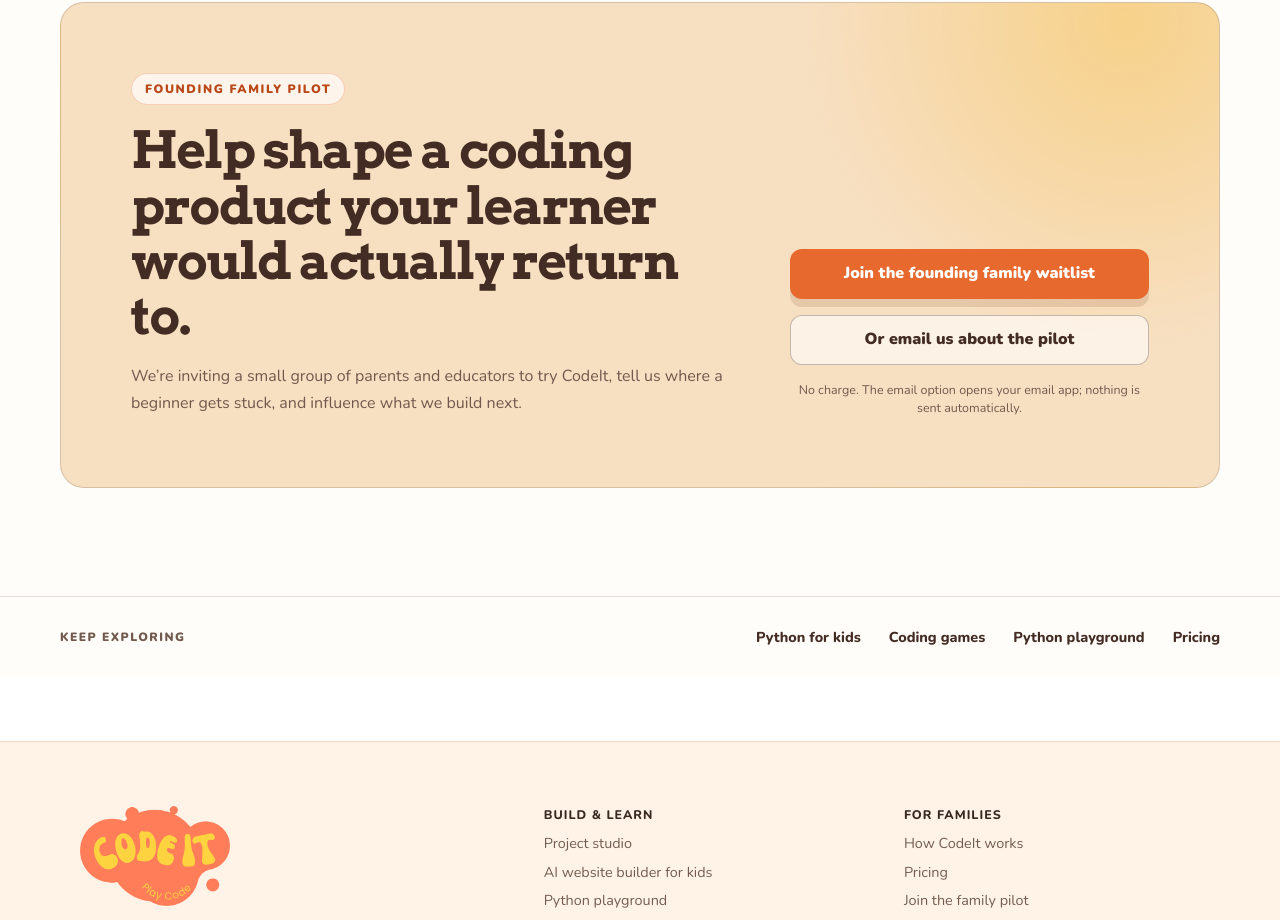
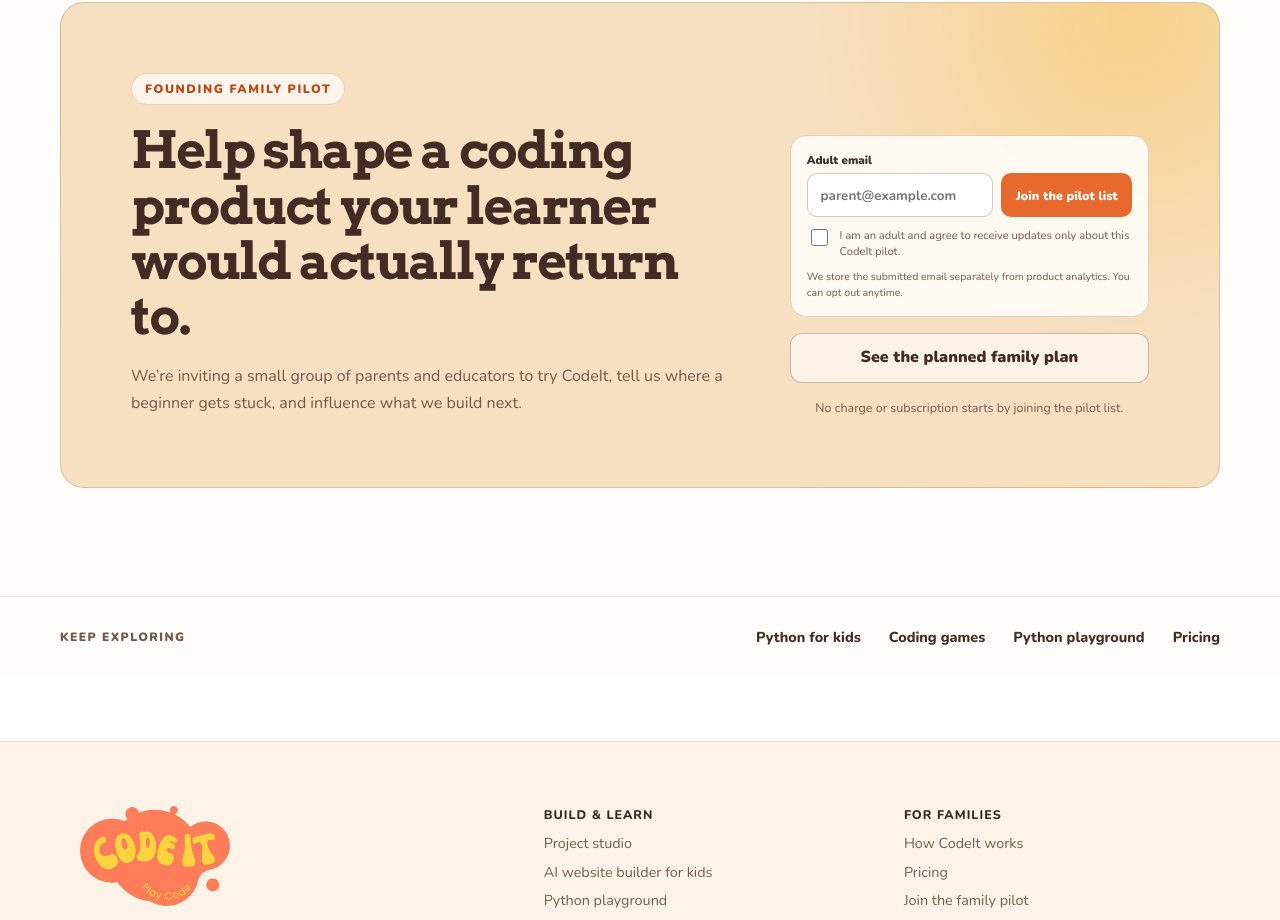
Before and after one commit to alqudah1/CodeIt, a React (Create React App) app in the folder packages/gamified-elearning/: page /coding-for-kids in a window 1280 px wide. Shown: the part 5132-6052 px from the top of the page. Built offline with nearby package versions, Linux system fonts and the light colour scheme; no server answers; the HTML template or start-up script is replaced by a standard one.

Commit message:
Capture parent pilot leads on the guide

```diff
--- /dev/null
+++ b/packages/gamified-elearning/src/pages/Home/HomePilotSignup.css
@@ -0,0 +1,126 @@
+.founding-signup {
+  --founding-ink: #3d302b;
+  --founding-muted: #72594d;
+  --founding-orange: #e8692d;
+  --founding-orange-dark: #b94718;
+  position: relative;
+  margin-top: 1.5rem;
+  border: 1px solid #e7cdbb;
+  border-radius: 16px;
+  padding: 1rem;
+  color: var(--founding-ink);
+  background: #fffaf6;
+  font-family: "Nunito", sans-serif;
+}
+
+.founding-signup__heading {
+  display: grid;
+  gap: 0.2rem;
+  margin-bottom: 0.8rem;
+}
+
+.founding-signup__heading strong {
+  font-family: "Arvo", serif;
+  font-size: 0.95rem;
+}
+
+.founding-signup__heading span {
+  color: var(--founding-muted);
+  font-size: 0.78rem;
+  line-height: 1.45;
+}
+
+.founding-signup > label:not(.founding-signup__consent):not(.founding-signup__trap) {
+  display: block;
+  margin-bottom: 0.35rem;
+  color: var(--founding-ink);
+  font-size: 0.72rem;
+  font-weight: 900;
+}
+
+.founding-signup__row {
+  display: grid;
+  grid-template-columns: minmax(0, 1fr) auto;
+  gap: 0.55rem;
+}
+
+.founding-signup__row input {
+  width: 100%;
+  min-width: 0;
+  border: 1px solid #ddc6b6;
+  border-radius: 10px;
+  background: #fff;
+  padding: 0.72rem 0.8rem;
+  color: var(--founding-ink);
+  font: 700 0.84rem "Nunito", sans-serif;
+}
+
+.founding-signup__row input:focus {
+  border-color: var(--founding-orange);
+  outline: 3px solid rgba(232, 105, 45, 0.16);
+}
+
+.founding-signup__row button {
+  border: 0;
+  border-radius: 10px;
+  background: var(--founding-orange);
+  padding: 0.72rem 0.9rem;
+  color: #fff;
+  font: 900 0.78rem "Nunito", sans-serif;
+  cursor: pointer;
+}
+
+.founding-signup__row button:hover:not(:disabled) { background: var(--founding-orange-dark); }
+.founding-signup__row button:disabled { opacity: 0.7; cursor: wait; }
+
+.founding-signup__consent {
+  display: grid;
+  grid-template-columns: auto 1fr;
+  gap: 0.55rem;
+  align-items: start;
+  margin-top: 0.7rem;
+  color: var(--founding-muted);
+  font-size: 0.7rem;
+  line-height: 1.4;
+  cursor: pointer;
+}
+
+.founding-signup__consent input {
+  width: 17px;
+  height: 17px;
+  margin-top: 0.05rem;
+  accent-color: var(--founding-orange);
+}
+
+.founding-signup > small {
+  display: block;
+  margin-top: 0.6rem;
+  color: var(--founding-muted);
+  font-size: 0.66rem;
+  line-height: 1.45;
+}
+
+.founding-signup__error {
+  margin: 0.65rem 0 0;
+  color: #a8382f;
+  font-size: 0.72rem;
+  font-weight: 800;
+  line-height: 1.4;
+}
+
+.founding-signup__error a { color: inherit; }
+.founding-signup__trap { position: absolute !important; left: -9999px; width: 1px; height: 1px; overflow: hidden; }
+
+.founding-signup--saved {
+  border-color: #b7ead2;
+  background: #f0fdf6;
+}
+
+.founding-signup--saved strong { color: #176b4d; font-family: "Arvo", serif; }
+.founding-signup--saved p { margin: 0.35rem 0 0.55rem; color: #527062; font-size: 0.78rem; line-height: 1.45; }
+.founding-signup--saved a { color: #176b4d; font-size: 0.78rem; font-weight: 900; text-decoration: none; }
+
+@media (max-width: 520px) {
+  .founding-signup__row { grid-template-columns: 1fr; }
+  .founding-signup__row button { min-height: 44px; }
+}
--- a/packages/gamified-elearning/src/pages/Home/HomePilotSignup.js
+++ b/packages/gamified-elearning/src/pages/Home/HomePilotSignup.js
@@ -3,6 +3,7 @@
 import { useAuth } from '../../context/AuthContext';
 import { ENDPOINTS } from '../../config/api';
 import { journeyHeaders } from '../../utils/journey';
+import './HomePilotSignup.css';
 
 const PILOT_EMAIL_HREF = [
   'mailto:hello@codeitlearn.com',
@@ -10,8 +11,10 @@
   '&body=Hi%20CodeIt%2C%0A%0AI%27m%20a%20parent%2C%20guardian%2C%20or%20educator%20interested%20in%20the%20Founding%20Family%20pilot.%0A%0AThanks!',
 ].join('');
 
-export default function HomePilotSignup() {
+export default function HomePilotSignup({ source = 'homepage', showHeading = true }) {
   const { user, token } = useAuth();
+  const normalizedSource = source === 'parents-guide' ? 'parents-guide' : 'homepage';
+  const emailId = normalizedSource === 'parents-guide' ? 'parents-guide-pilot-email' : 'homepage-pilot-email';
   const isStudentAccount = String(user?.role || '').toLowerCase() === 'student';
   const [email, setEmail] = useState(user?.email || '');
   const [consent, setConsent] = useState(false);
@@ -48,7 +51,7 @@
         body: JSON.stringify({
           email: email.trim(),
           consent: true,
-          source: 'homepage',
+          source: normalizedSource,
           company,
         }),
       });
@@ -63,7 +66,7 @@
 
   if (status === 'saved') {
     return (
-      <div className="studio-pilot studio-pilot--saved" aria-live="polite">
+      <div className="founding-signup founding-signup--saved" aria-live="polite">
         <strong>You’re on the Founding Family pilot list.</strong>
         <p>Nothing starts automatically. We’ll contact the adult email you submitted when a small testing group opens.</p>
         <Link to="/builder">Try a free project now <span aria-hidden="true">→</span></Link>
@@ -72,15 +75,17 @@
   }
 
   return (
-    <form className="studio-pilot" onSubmit={submit}>
-      <div className="studio-pilot__heading">
-        <strong>Parent, guardian, or educator?</strong>
-        <span>Join the small Founding Family pilot list. No charge and no subscription.</span>
-      </div>
-      <label htmlFor="homepage-pilot-email">Adult email</label>
-      <div className="studio-pilot__row">
+    <form className="founding-signup" onSubmit={submit}>
+      {showHeading && (
+        <div className="founding-signup__heading">
+          <strong>Parent, guardian, or educator?</strong>
+          <span>Join the small Founding Family pilot list. No charge and no subscription.</span>
+        </div>
+      )}
+      <label htmlFor={emailId}>Adult email</label>
+      <div className="founding-signup__row">
         <input
-          id="homepage-pilot-email"
+          id={emailId}
           type="email"
           inputMode="email"
           autoComplete="email"
@@ -97,7 +102,7 @@
           {status === 'saving' ? 'Joining…' : 'Join the pilot list'}
         </button>
       </div>
-      <label className="studio-pilot__consent">
+      <label className="founding-signup__consent">
         <input
           type="checkbox"
           checked={consent}
@@ -109,7 +114,7 @@
         />
         <span>I am an adult and agree to receive updates only about this CodeIt pilot.</span>
       </label>
-      <label className="studio-pilot__trap" aria-hidden="true">
+      <label className="founding-signup__trap" aria-hidden="true">
         Company
         <input
           type="text"
@@ -119,10 +124,10 @@
           autoComplete="off"
         />
       </label>
-      {status === 'consent-required' && <p className="studio-pilot__error" role="alert">Please confirm that you are an adult and want pilot updates.</p>}
-      {status === 'parent-required' && <p className="studio-pilot__error" role="alert">Ask a parent, guardian, or educator to join using an adult account.</p>}
+      {status === 'consent-required' && <p className="founding-signup__error" role="alert">Please confirm that you are an adult and want pilot updates.</p>}
+      {status === 'parent-required' && <p className="founding-signup__error" role="alert">Ask a parent, guardian, or educator to join using an adult account.</p>}
       {status === 'error' && (
-        <p className="studio-pilot__error" role="alert">
+        <p className="founding-signup__error" role="alert">
           We could not save that just now. <a href={PILOT_EMAIL_HREF}>Email us instead.</a>
         </p>
       )}
--- a/packages/gamified-elearning/src/pages/SEO/CodingForKids.css
+++ b/packages/gamified-elearning/src/pages/SEO/CodingForKids.css
@@ -590,6 +590,11 @@
   gap: 16px;
 }
 
+.parents-pilot__action .founding-signup {
+  margin-top: 0;
+  background: rgba(255, 253, 249, 0.9);
+}
+
 .parents-pilot__action > span {
   color: var(--parents-muted);
   font-size: 0.78rem;
--- a/packages/gamified-elearning/src/pages/SEO/CodingForKids.js
+++ b/packages/gamified-elearning/src/pages/SEO/CodingForKids.js
@@ -4,6 +4,7 @@
 import { useSEO } from '../../hooks/useSEO';
 import { useFAQSchema } from '../../hooks/useFAQSchema';
 import { trackEvent } from '../../utils/trackEvent';
+import HomePilotSignup from '../Home/HomePilotSignup';
 import './CodingForKids.css';
 
 const FAQS = [
@@ -55,12 +56,6 @@
     linkLabel: 'Try the playground',
   },
 ];
-
-const PILOT_EMAIL_HREF = [
-  'mailto:hello@codeitlearn.com',
-  '?subject=CodeIt%20Founding%20Family%20pilot',
-  '&body=Hi%20CodeIt%2C%0A%0AI%27m%20interested%20in%20the%20Founding%20Family%20pilot.%0A%0AMy%20learner%27s%20age%20range%3A%0AWhat%20we%27d%20like%20to%20build%3A%0A%0AThanks!',
-].join('');
 
 export default function CodingForKids() {
   useSEO({
@@ -283,21 +278,15 @@
                 </p>
               </div>
               <div className="parents-pilot__action">
+                <HomePilotSignup source="parents-guide" showHeading={false} />
                 <Link
                   to="/pricing"
-                  className="parents-button parents-button--primary"
+                  className="parents-button parents-button--quiet"
                   onClick={() => void trackEvent('parent_cta_click', 'view-pricing')}
                 >
-                  Join the founding family waitlist
+                  See the planned family plan
                 </Link>
-                <a
-                  href={PILOT_EMAIL_HREF}
-                  className="parents-button parents-button--quiet"
-                  onClick={() => void trackEvent('parent_cta_click', 'pilot-email')}
-                >
-                  Or email us about the pilot
-                </a>
-                <span>No charge. The email option opens your email app; nothing is sent automatically.</span>
+                <span>No charge or subscription starts by joining the pilot list.</span>
               </div>
             </div>
           </div>
```
Also changed, not shown: packages/gamified-elearning/src/pages/Home/HomeStudio.css (+0 -47 lines), 2 other files (tests, documents, lock files or other folders).
